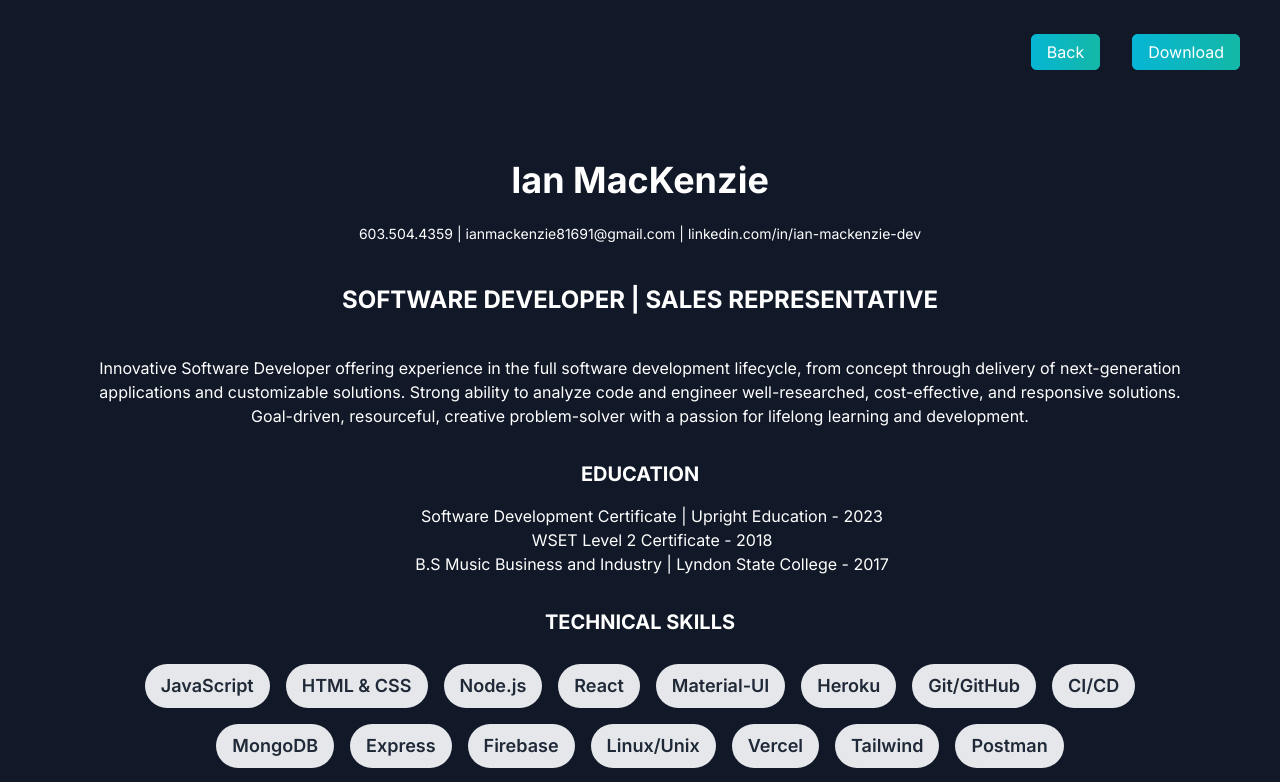
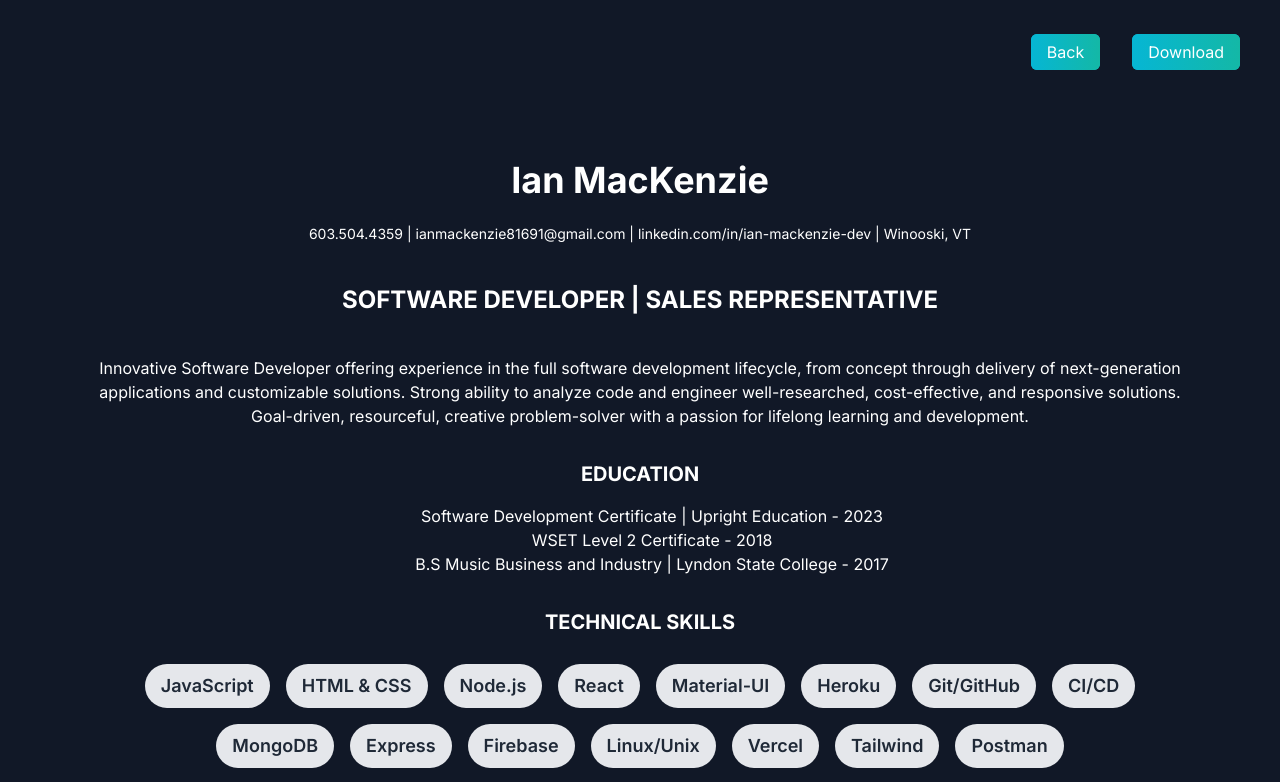
Before and after one commit to iam08160/portfolio, a Next.js app in the folder portfolio/: page /resume in a window 1280 px wide. Shown: the top 782 px of the page. Built offline with nearby package versions, Linux system fonts and the light colour scheme.

Commit message:
Added Location

```diff
--- a/portfolio/src/app/resume/page.js
+++ b/portfolio/src/app/resume/page.js
@@ -26,7 +26,7 @@ export default function Page() {
         <h1 className="text-4xl font-bold mb-4">Ian MacKenzie</h1>
         <p className="text-sm my-6">
           603.504.4359 | ianmackenzie81691@gmail.com |
-          linkedin.com/in/ian-mackenzie-dev
+          linkedin.com/in/ian-mackenzie-dev | Winooski, VT
         </p>
 
         <h2 className="text-2xl font-bold my-10">
```
